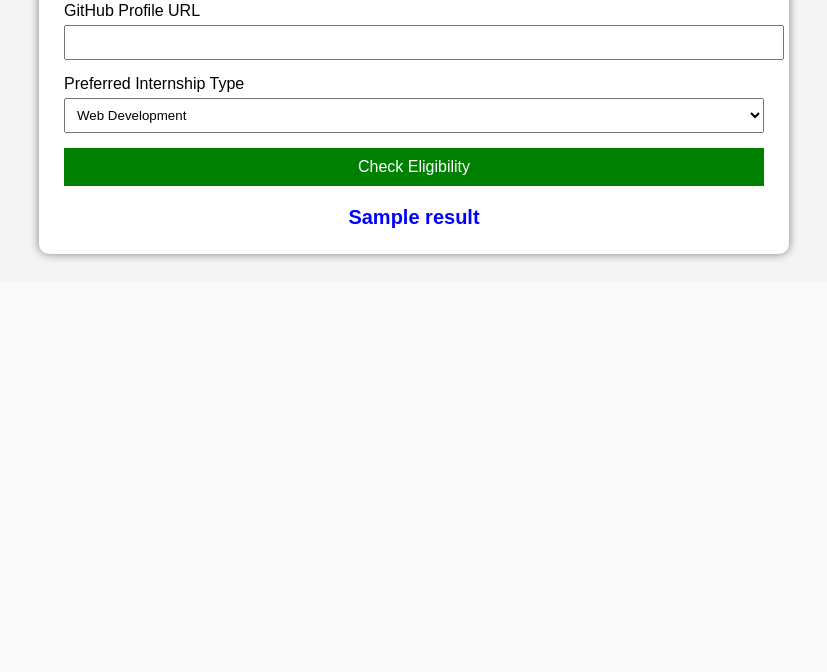
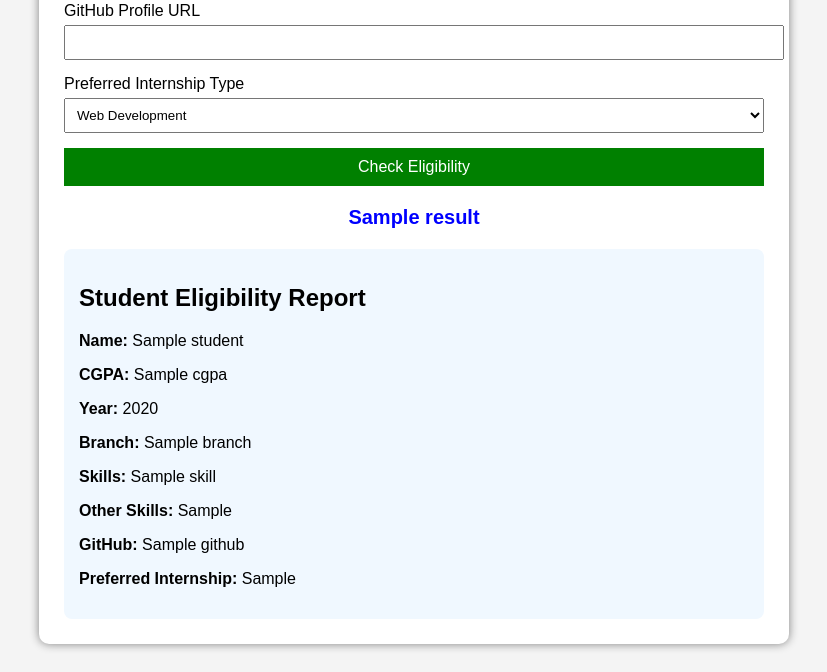
Before and after one commit to hidhafathima/InternshipEligibilityChecker, a Flask app: template templates/index.html in a window 1280 px wide. Shown: the part 976-1648 px from the top of the page, without its empty margins (226-1053 px from the left). Before the commit the page ends 1237 px from the top, so only its background shows below. Run offline with Flask 3, Linux system fonts and the light colour scheme; the template is opened without the code that fills it: most values are stand-ins (such as "Sample title", 1, 10 or a date in 2020).

Commit message:
Added student Eligibilty report

```diff
--- a/app.py
+++ b/app.py
@@ -10,6 +10,7 @@ app = Flask(__name__)
 def index():
 
     result = ""
+    student_data=None
 
     # Run when form is submitted
     if request.method == "POST":
@@ -42,7 +43,23 @@ def index():
         else:
             result = "Currently Not Eligible for Internship"
 
-    return render_template("index.html", result=result)
+
+        student_data={
+            "name":name,
+            "cgpa":cgpa,
+            "year":year,
+            "branch":branch,
+            "skills":skills,
+            "other_skills":other_skills,
+            "github":github,
+            "internship_type":internship_type
+        }
+
+    return render_template(
+          "index.html",
+          result=result,
+          student_data=student_data
+          )
 
 
 # Run application
--- a/templates/index.html
+++ b/templates/index.html
@@ -59,6 +59,13 @@
             font-size: 20px;
             font-weight: bold;
             color: blue;
+        }
+
+        .report{
+            margin-top:20px;
+            padding:15px;
+            border-radius:8px;
+            background:#f0f8ff;
         }
     </style>
 </head>
@@ -134,6 +141,44 @@
     </div>
     {% endif %}
 
+    {% if student_data %}
+
+    <div class="report">
+
+    <h2>Student Eligibility Report</h2>
+
+    <p><strong>Name:</strong> {{ student_data.name }}</p>
+
+    <p><strong>CGPA:</strong> {{ student_data.cgpa }}</p>
+
+    <p><strong>Year:</strong> {{ student_data.year }}</p>
+
+    <p><strong>Branch:</strong> {{ student_data.branch }}</p>
+
+    <p>
+        <strong>Skills:</strong>
+        {{ student_data.skills | join(', ') }}
+    </p>
+
+    <p>
+        <strong>Other Skills:</strong>
+        {{ student_data.other_skills }}
+    </p>
+
+    <p>
+        <strong>GitHub:</strong>
+        {{ student_data.github }}
+    </p>
+
+    <p>
+        <strong>Preferred Internship:</strong>
+        {{ student_data.internship_type }}
+    </p>
+
+</div>
+
+{% endif %}
+
 </div>
 
 </body>
```
